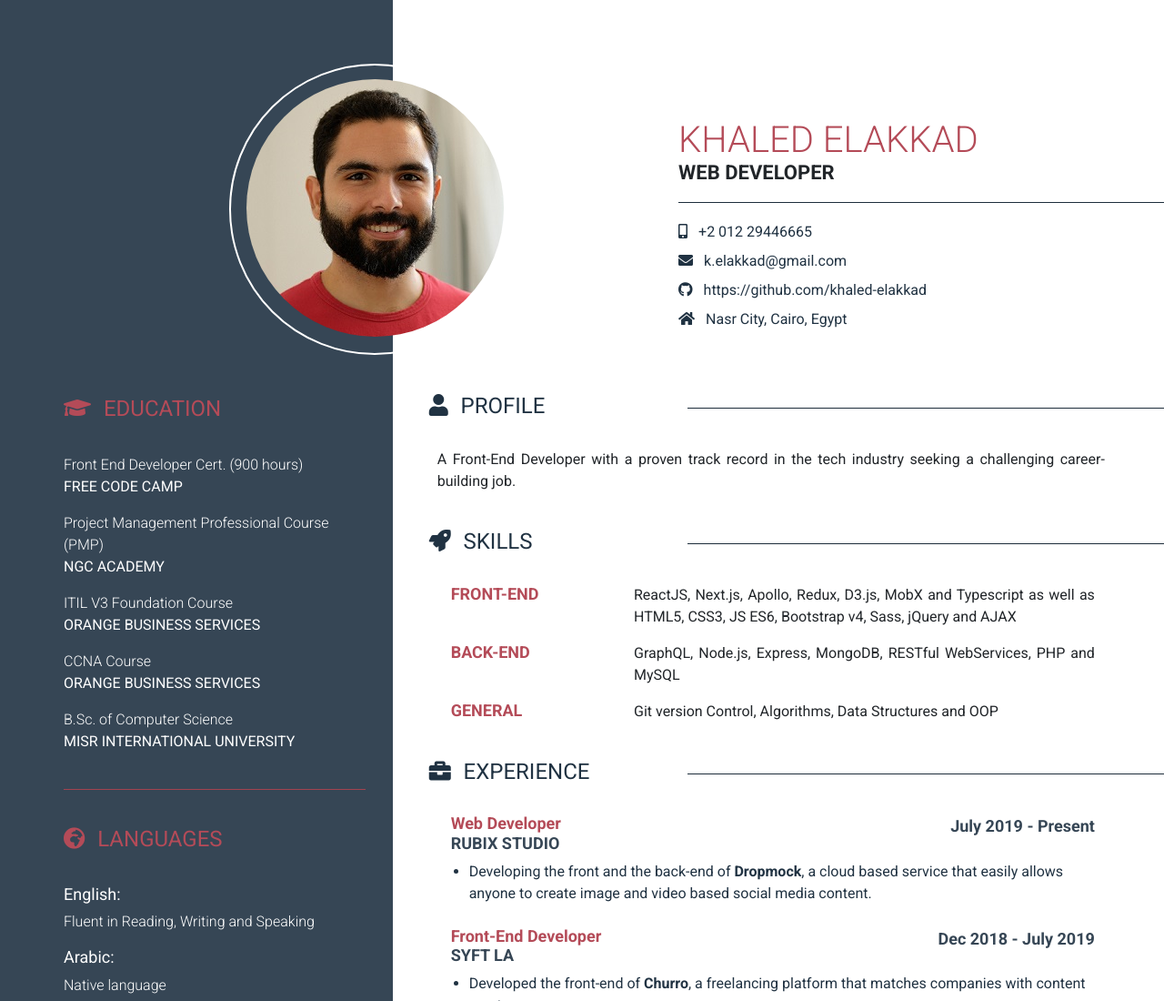
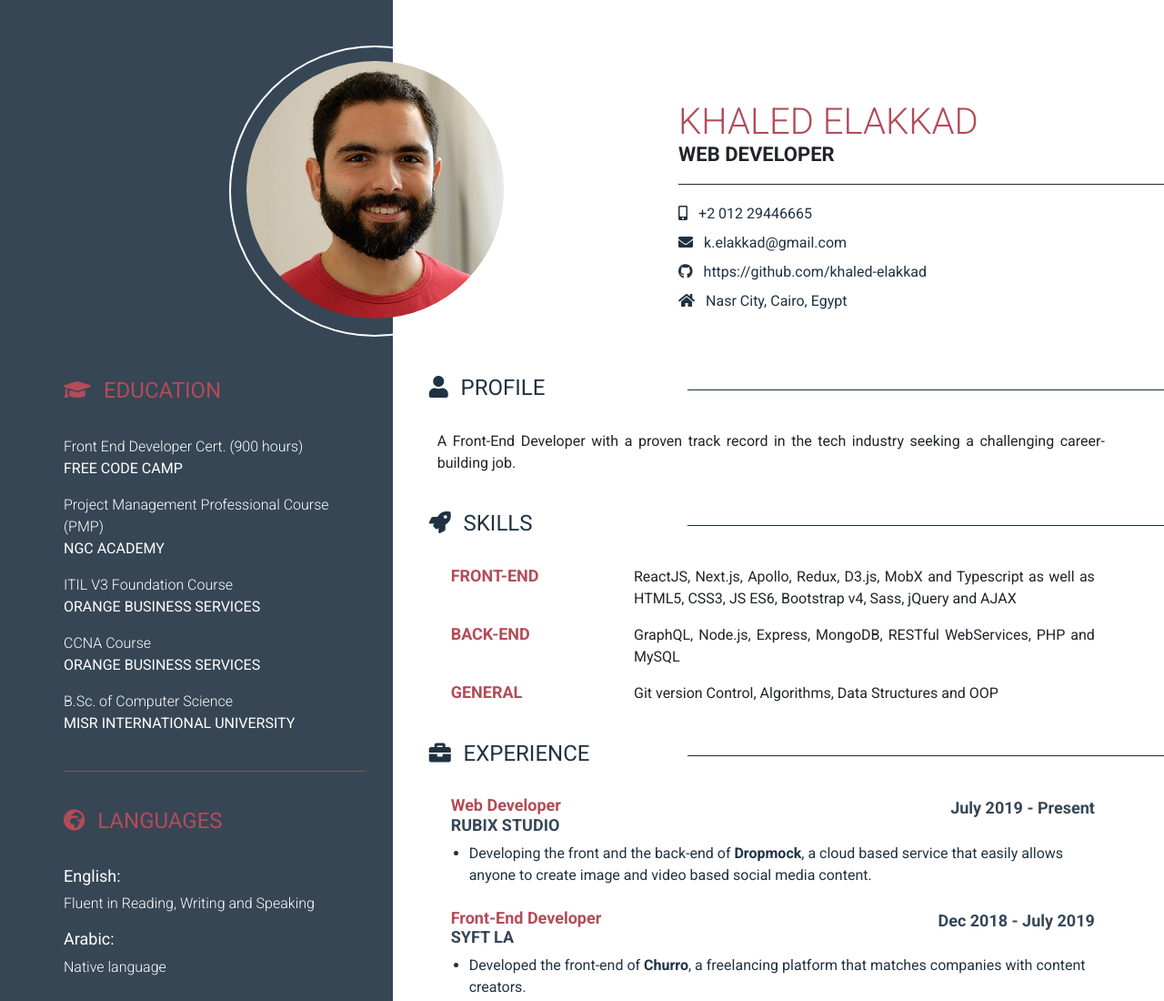
Before and after one commit to khaled-elakkad/dynamic-cv, a website: page dist/index.html in a window 1280 px wide. Shown: the top 1100 px of the page at 91% size. Drawn offline with nearby package versions, Linux system fonts and the light colour scheme.

Commit message:
layout adjustments

```diff
--- a/dist/css/main.css
+++ b/dist/css/main.css
@@ -25,7 +25,7 @@ h3, .right-side .experience-section .job-duration {
   background-color: #364655;
   padding-left: 70px;
   padding-right: 30px;
-  padding-top: 70px;
+  padding-top: 50px;
   height: 1629px;
   /* image container */
   /* seperator */
@@ -82,7 +82,7 @@ h3, .right-side .experience-section .job-duration {
   .right-side p {
     text-align: justify; }
   .right-side header {
-    margin-top: 130px;
+    margin-top: 110px;
     margin-bottom: 45px; }
     .right-side header h1 {
       font-size: 40px;
--- a/dist/scss/main.scss
+++ b/dist/scss/main.scss
@@ -37,7 +37,7 @@ h3 {
   background-color: $blueColor;
   padding-left: 70px;
   padding-right: 30px;
-  padding-top: 70px;
+  padding-top: 50px;
   height: 1629px;
 
   h2 {
@@ -118,7 +118,7 @@ h3 {
 
   /* header */
   header {
-    margin-top: 130px;
+    margin-top: 110px;
     margin-bottom: 45px;
 
     h1 {
```
